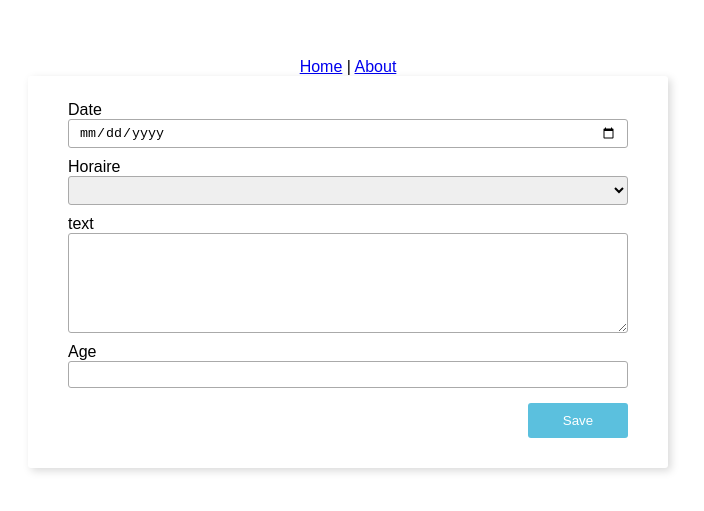
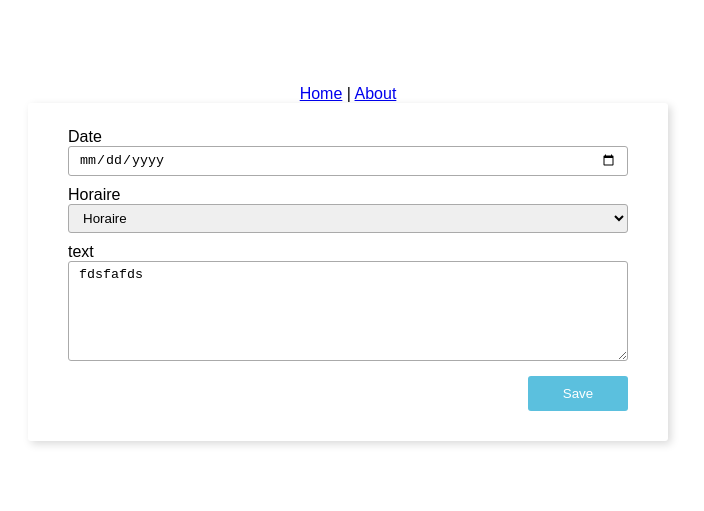
Before and after one commit to ayoubmehd/brief-6-frontend, a Vue app: page /add-rendez-vous in a window 1280 px wide. Shown: the part 137-648 px from the top of the page, without its empty margins (292-996 px from the left). Built offline with nearby package versions, Linux system fonts and the light colour scheme.

Commit message:
feat: add rendez vous completed

```diff
--- /dev/null
+++ b/src/api/index.js
@@ -0,0 +1,34 @@
+const base_url = "http://mvc-with-vue.test/api/";
+// Rendez Vous
+export async function getRendezVous() {
+
+}
+export async function addRendezVous(data) {
+    const res = await fetch(`${base_url}rendezvous/create`, {
+        method: "POST",
+        mode: "no-cors",
+        headers: {
+            'Content-Type': 'application/json'
+        },
+        body: JSON.stringify({
+            ...data,
+            ref_user: "0aO2W-2nEQ4-3zDYU-1qWYPa"
+        })
+    });
+
+    return await res.json();
+}
+export async function editRendezVous(data, id) {
+    console.log({ data, id });
+}
+export async function deleteRendezVous(id) {
+    console.log(id);
+}
+
+// User
+export async function identifyUser(ref) {
+    console.log(ref);
+}
+export async function addUser(data) {
+    console.log(data);
+}
--- a/src/views/AddRendezVous.vue
+++ b/src/views/AddRendezVous.vue
@@ -1,14 +1,21 @@
 <template>
   <div class="container home">
     <b6f-card>
-      <form action="POST">
+      <form action="POST" @submit.prevent="add">
         <b6f-form-element
           text="Date"
           :vertical="true"
           element="input"
           type="date"
+          v-model="formData.date"
         ></b6f-form-element>
-        <b6f-form-element text="Horaire" :vertical="true" element="select">
+        <b6f-form-element
+          text="Horaire"
+          :vertical="true"
+          :modelValue="formData.horaire"
+          @update:modelValue="formData.horaire = $event"
+          element="select"
+        >
           <option value="-1" disabled selected>Horaire</option>
           <option v-for="h in horaire" :key="h" :value="h">{{ h }}</option>
         </b6f-form-element>
@@ -16,11 +23,7 @@
           text="text"
           :vertical="true"
           element="textarea"
-        ></b6f-form-element>
-        <b6f-form-element
-          text="Age"
-          :vertical="true"
-          element="input"
+          v-model="formData.text"
         ></b6f-form-element>
         <b6f-button size="md" type="submit" tag="button">Save</b6f-button>
       </form>
@@ -33,6 +36,7 @@ import B6fButton from "../components/ui-elements/b6f-button.vue";
 import B6fCard from "../components/ui-elements/b6f-card.vue";
 import B6fFormElement from "../components/ui-elements/b6f-form-element.vue";
 import { reactive } from "vue";
+import { addRendezVous } from "../api/index.js";
 
 export default {
   name: "AddRendezVous",
@@ -54,8 +58,18 @@ export default {
       "17:00",
       "18:00",
     ]);
+    const formData = reactive({
+      date: new Date(),
+      horaire: -1,
+      text: "fdsfafds",
+    });
 
-    return { horaire };
+    const add = async () => {
+      const response = await addRendezVous(formData);
+      console.log(response);
+    };
+
+    return { horaire, formData, add };
   },
 };
 </script>
```
